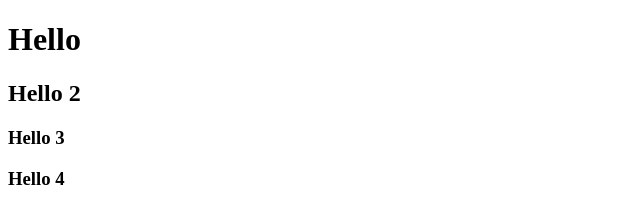
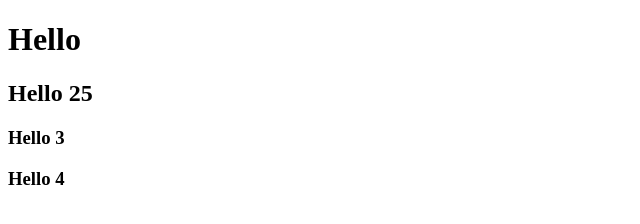
Before and after one commit to far2005/prj1, a plain HTML site: page index.html in a window 1280 px wide. Shown: the full height of the page, 0-640 px from the left. Drawn offline with Linux system fonts and the light colour scheme.

Commit message:
Updat e2

```diff
--- a/index.html
+++ b/index.html
@@ -11,7 +11,7 @@
 
 <h1>Hello</h1>
 
-<h2>Hello 2</h2>
+<h2>Hello 25</h2>
 
 <h3>Hello 3</h3>
 
```
